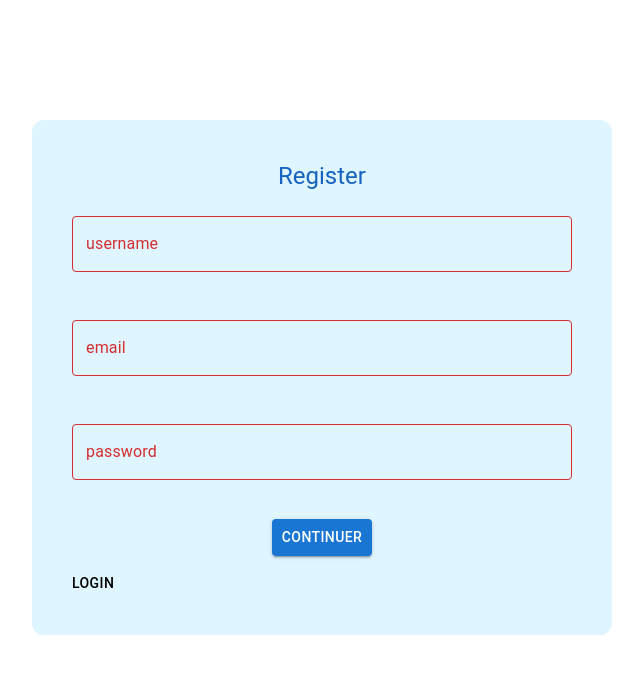
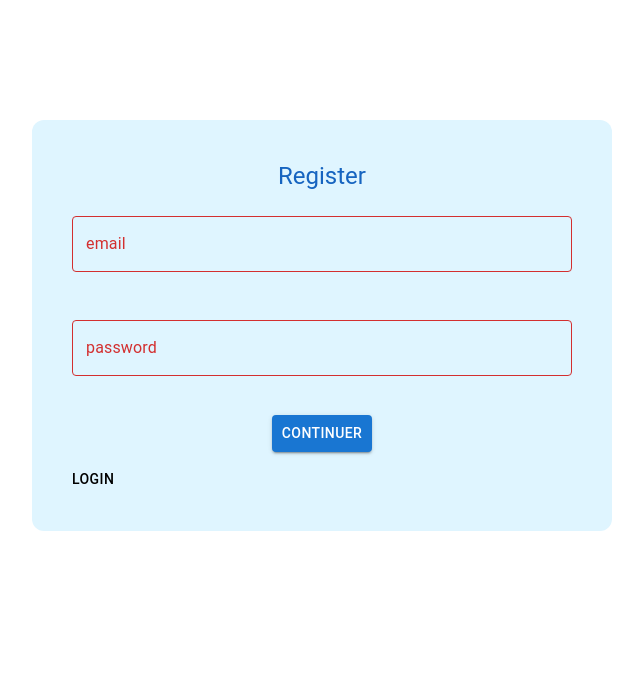
Before and after one commit to tonysnickers/furniture_rental, a React (Create React App) app in the folder front/: page /register in a window 1280 px wide. Shown: the top 674 px of the page, without its empty margins (318-961 px from the left). Built offline with nearby package versions, Linux system fonts and the light colour scheme.

Commit message:
feature(front):deleting username input from login form

```diff
--- a/front/src/auth/login/Login.tsx
+++ b/front/src/auth/login/Login.tsx
@@ -9,7 +9,6 @@ const Login = () => {
     const [email, setEmail] = useState<string>('')
     const [password, setPassword] = useState<string>('')
     const [error, setError] = useState<string | null>(null);
-    const [userName, setUserName] = useState<string>('');
     const {login} = useLogin()
     const navigate = useNavigate()
     const {setIsAuthentify} = useAuth()
@@ -36,7 +35,7 @@ const Login = () => {
 
     return (
         <>
-            <Form email={email} setEmail={setEmail} password={password} setPassword={setPassword} error={error} handleSubmit={handleLogin} setUserName={setUserName} username={userName}/>
+            <Form email={email} setEmail={setEmail} password={password} setPassword={setPassword} error={error} handleSubmit={handleLogin} />
         </>
     )
 }
--- a/front/src/components/Form.tsx
+++ b/front/src/components/Form.tsx
@@ -6,16 +6,14 @@ import { FORMTITLE } from '../models/FormTitle'
 interface UserDataIPros {
     email: string,
     password: string,
-    username: string,
     error: string | null | undefined,
     setEmail: React.Dispatch<React.SetStateAction<string>>,
     setPassword: React.Dispatch<React.SetStateAction<string>>,
-    setUserName: React.Dispatch<React.SetStateAction<string>>,
     handleSubmit: () => void
 }
 
 const Form = (props: UserDataIPros) => {
-    const {email, password, setEmail, setPassword, error, handleSubmit, username, setUserName} = props
+    const {email, password, setEmail, setPassword, error, handleSubmit} = props
     const [formTitle, setFormTitle] = useState<string>('')
     const url = window.location.pathname
 
@@ -35,19 +33,6 @@ const Form = (props: UserDataIPros) => {
         <Box sx={{display: 'flex', flexFlow: 'colum', height: '100%',   justifyContent: 'center', mx: 1, mt: 15}}>
             <Box sx={{display: 'flex', flexFlow: 'column', justifyContent: 'center',  width: 500, backgroundColor: '#DFF5FF', px: 5, py: 5, borderRadius: 3}}>
             <Typography variant='h5' sx={{ textAlign: 'center',  color: '#1664C0' }}>{formTitle}</Typography>
-            {formTitle === FORMTITLE.Register && (
-                <TextField
-                    error
-                    id="outlined-error"
-                    label="username"
-                    value={username}
-                    sx={{
-                        my: 3,
-                    }}
-                    inputProps={{ sx: { color: "#1664C0"} }}
-                    onChange={ (e) => setUserName(e.target.value)}
-                />
-            )}
                 <TextField
                     error
                     label="email"
@@ -80,8 +65,7 @@ const Form = (props: UserDataIPros) => {
                     <Typography variant='button' sx={{textDecoration:'none', width: 45, color: '#000'}} component={Link} to='/login'>Login</Typography>
                 )}
                 {formTitle !== FORMTITLE.Register && (
-                    <Typography sx={{textDecoration:'none', width: 75, color: '#000'}} component={Link} to='/register'>S'inscrire</Typography>
-                )}
+                    <Typography sx={{textDecoration:'none', width: 75, color: '#000'}} component={Link} to='/register'>S'inscrire</Typography>                )}
             </Box>
         </Box>
     )
```
